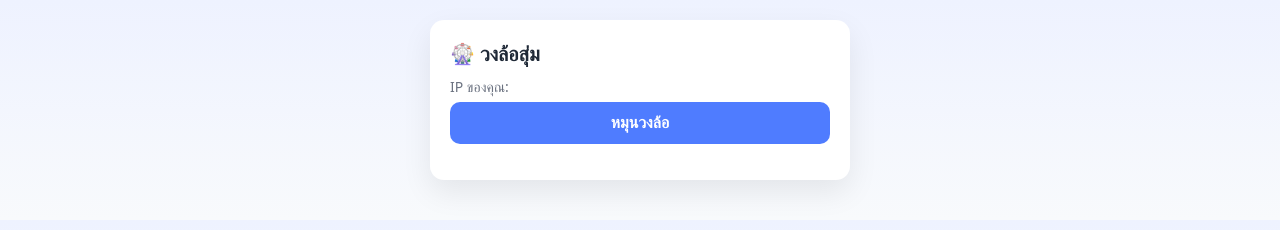
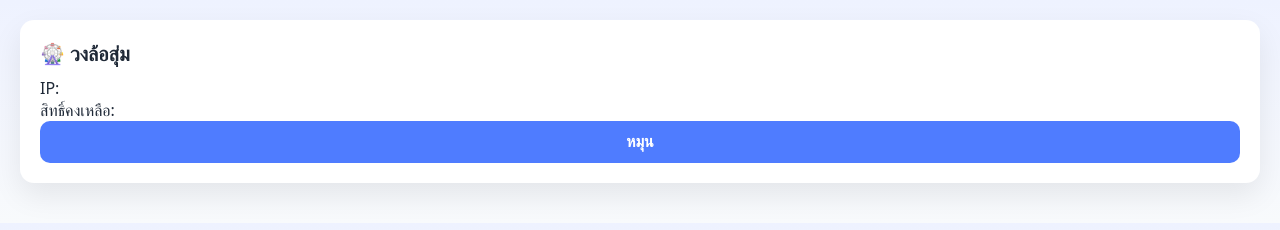
Before and after one commit to QUE54/Ipspin, a website: page public/index.html in a window 1280 px wide. Drawn offline with Linux system fonts and the light colour scheme; no server answers.

Commit message:
Update index.html

```diff
--- a/public/index.html
+++ b/public/index.html
@@ -1,20 +1,21 @@
 <!DOCTYPE html>
 <html>
 <head>
-<meta charset="utf-8">
-<title>Spin</title>
+<meta name="viewport" content="width=device-width">
 <link rel="stylesheet" href="style.css">
 </head>
 <body>
-<div class="container">
-  <div class="card">
-    <h2>🎡 วงล้อสุ่ม</h2>
-    <p>IP ของคุณ: <b id="myip"></b></p>
-    <p id="status"></p>
-    <button id="spinBtn">หมุนวงล้อ</button>
-    <div class="result" id="result"></div>
-  </div>
+
+<div class="card">
+  <h2>🎡 วงล้อสุ่ม</h2>
+  <div>IP: <b id="ip"></b></div>
+  <div>สิทธิ์คงเหลือ: <b id="left"></b></div>
+  <div id="state"></div>
+
+  <button id="spinBtn">หมุน</button>
+  <div id="result"></div>
 </div>
-<script src="app.js"></script>
+
+<script src="user.js"></script>
 </body>
 </html>
```
